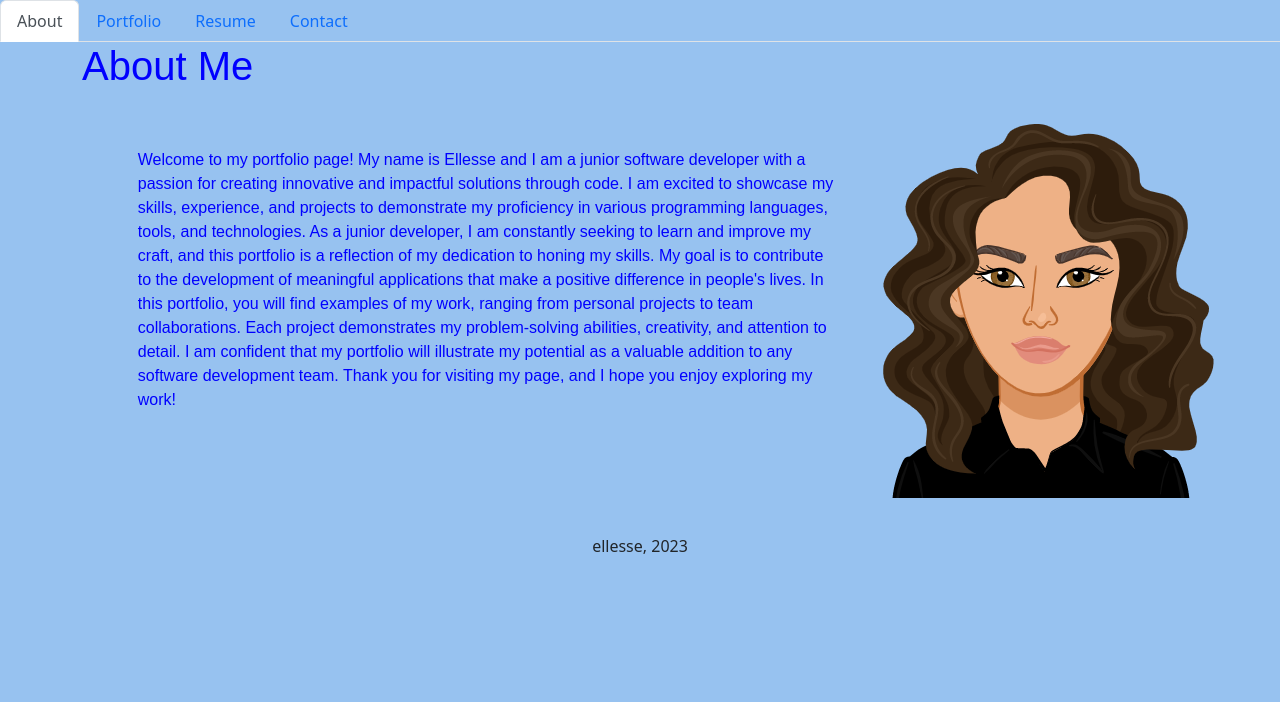
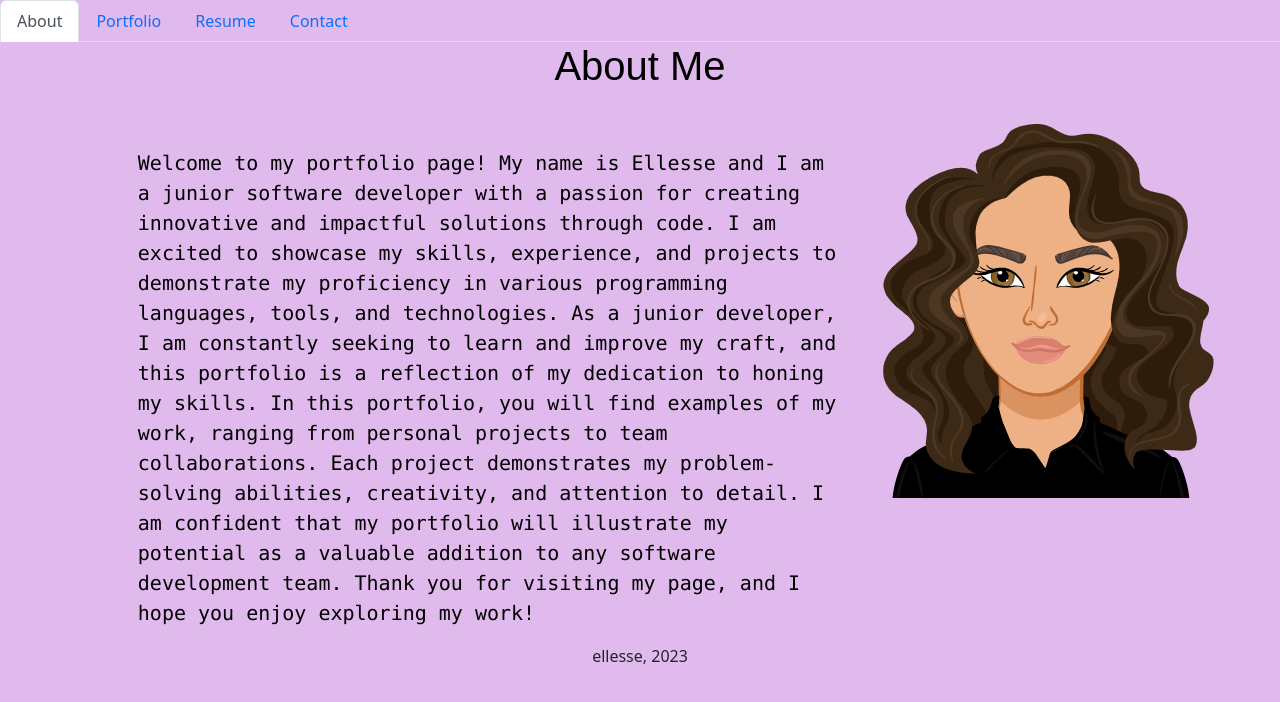
Before and after one commit to ellessed/ReactPortfolio, a React (Create React App) app: page / in a window 1280 px wide. Shown: the top 702 px of the page. Built offline with nearby package versions, Linux system fonts and the light colour scheme.

Commit message:
changed background colour and edited about me section

```diff
--- a/src/index.css
+++ b/src/index.css
@@ -1,5 +1,5 @@
 body {
-  background-color: rgb(151, 194, 240) !important;
+  background-color: rgb(225, 186, 237) !important;
 }
 .about {
   display: flex;
@@ -10,6 +10,8 @@ body {
   margin-top: 50px;
   line-height: 1.5;
   font-weight: 200;
+  font-family: "Lucida Console", "Courier New";
+  font-size: 20px;
 }
 .about-top {
   display: flex;
@@ -58,17 +60,18 @@ body {
   font-family: "Poppins", sans-serif;
   -webkit-font-smoothing: antialiased;
   -moz-osx-font-smoothing: grayscale;
-  color: blue;
+  color: rgb(1, 0, 0);
 }
 
 .footer {
-  padding: 12px;
   display: flex;
   justify-content: center;
   align-items: center;
-  margin-top: 24px;
+  margin-top: auto;
 }
-
+h1 {
+  text-align: center;
+}
 .more-info {
   display: flex;
   flex-direction: column;
--- a/src/pages/About.js
+++ b/src/pages/About.js
@@ -17,9 +17,7 @@ const AboutMe = () => {
                 proficiency in various programming languages, tools, and
                 technologies. As a junior developer, I am constantly seeking to
                 learn and improve my craft, and this portfolio is a reflection
-                of my dedication to honing my skills. My goal is to contribute
-                to the development of meaningful applications that make a
-                positive difference in people's lives. In this portfolio, you
+                of my dedication to honing my skills. In this portfolio, you
                 will find examples of my work, ranging from personal projects to
                 team collaborations. Each project demonstrates my
                 problem-solving abilities, creativity, and attention to detail.
```
